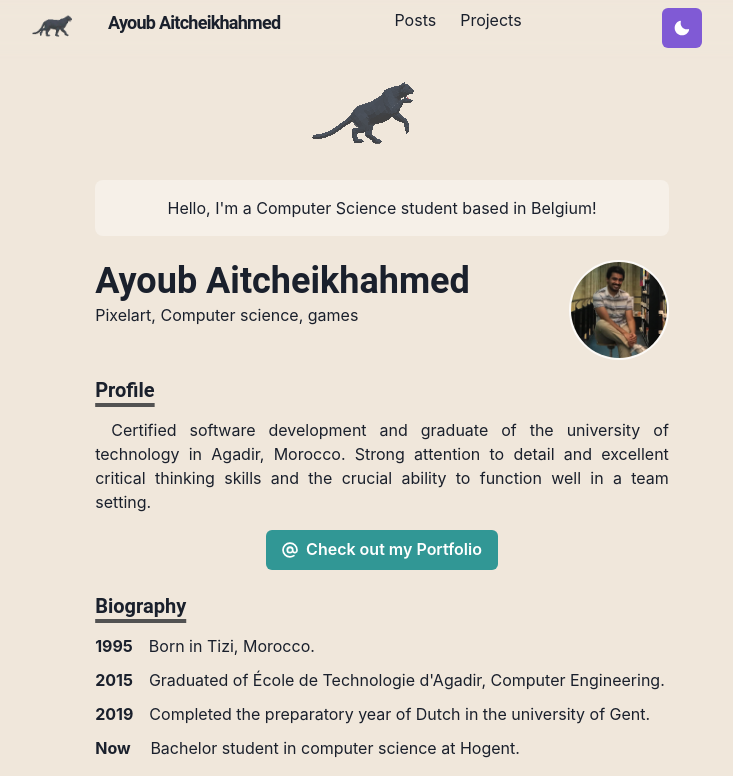
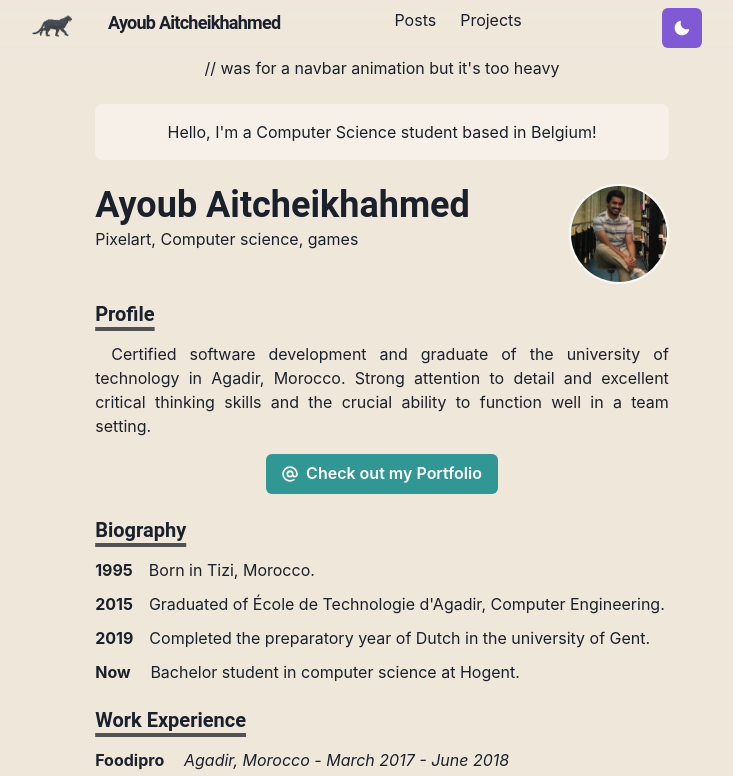
Before and after one commit to AyoubAitcheikhahmed/eportfolio, a Next.js app: page / in a window 1280 px wide. Shown: the top 776 px of the page, without its empty margins (258-991 px from the left). Built offline with nearby package versions, Linux system fonts and the light colour scheme.

Commit message:
deleted home animation

```diff
--- a/pages/index.js
+++ b/pages/index.js
@@ -14,12 +14,7 @@ const  Page = () => {
     return (
     <Container>
         <Box borderRadius="lg" w="100%" align="center">
-            <img
-            src={panther}
-            alt="black panther"
-            onMouseOver={e => (e.currentTarget.src = pantherAttack)}
-            onMouseOut={e => (e.currentTarget.src = pantherIdle)}
-            />
+        // was for a navbar animation but it's too heavy
 
         </Box>
         <Box borderRadius="lg" bg={useColorModeValue('whiteAlpha.500','whiteAlpha.200')} p={4} mb={6} mt={6} align="center">
```
